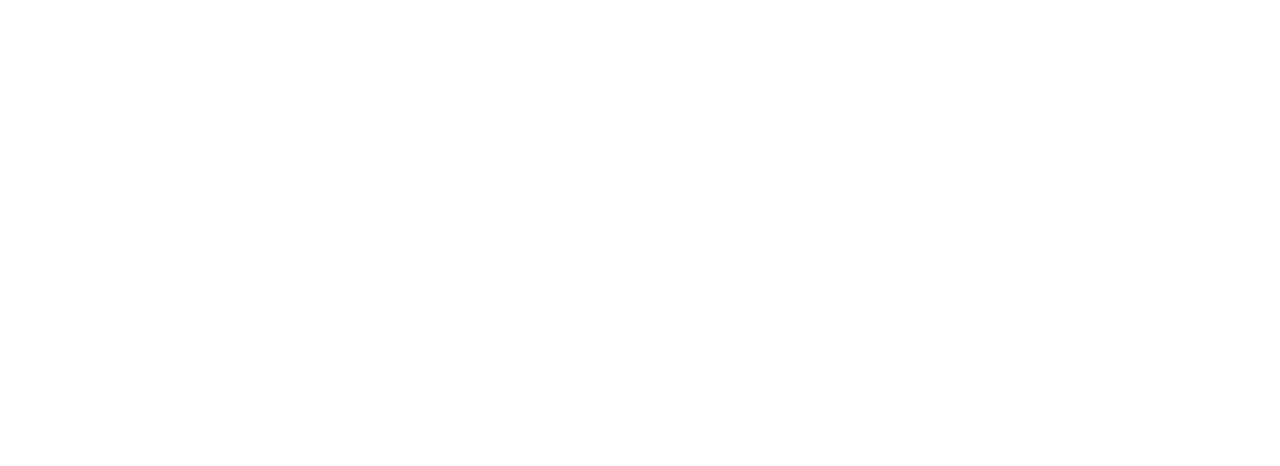
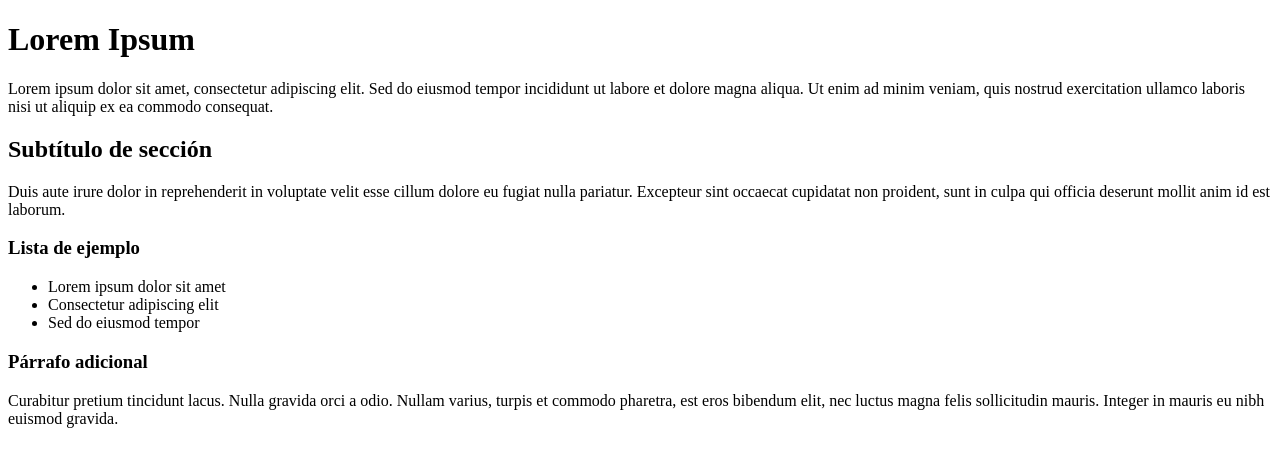
Before and after one commit to Raumx7/IOTwebTest, a plain HTML site: page index.html in a window 1280 px wide. Drawn offline with Linux system fonts and the light colour scheme.

Commit message:
Lorem ipsum

```diff
--- a/index.html
+++ b/index.html
@@ -3,9 +3,38 @@
 <head>
     <meta charset="UTF-8">
     <meta name="viewport" content="width=device-width, initial-scale=1.0">
-    <title>Document</title>
+    <title>Documento de Prueba</title>
 </head>
 <body>
+    <h1>Lorem Ipsum</h1>
+    <p>
+        Lorem ipsum dolor sit amet, consectetur adipiscing elit.
+        Sed do eiusmod tempor incididunt ut labore et dolore magna aliqua.
+        Ut enim ad minim veniam, quis nostrud exercitation ullamco laboris
+        nisi ut aliquip ex ea commodo consequat.
+    </p>
 
+    <h2>Subtítulo de sección</h2>
+    <p>
+        Duis aute irure dolor in reprehenderit in voluptate velit esse
+        cillum dolore eu fugiat nulla pariatur. Excepteur sint occaecat
+        cupidatat non proident, sunt in culpa qui officia deserunt mollit
+        anim id est laborum.
+    </p>
+
+    <h3>Lista de ejemplo</h3>
+    <ul>
+        <li>Lorem ipsum dolor sit amet</li>
+        <li>Consectetur adipiscing elit</li>
+        <li>Sed do eiusmod tempor</li>
+    </ul>
+
+    <h3>Párrafo adicional</h3>
+    <p>
+        Curabitur pretium tincidunt lacus.
+        Nulla gravida orci a odio. Nullam varius, turpis et commodo pharetra,
+        est eros bibendum elit, nec luctus magna felis sollicitudin mauris.
+        Integer in mauris eu nibh euismod gravida.
+    </p>
 </body>
 </html>
```
